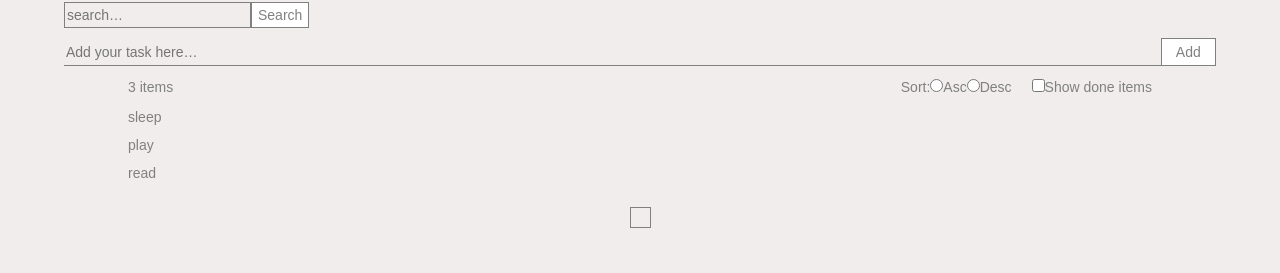
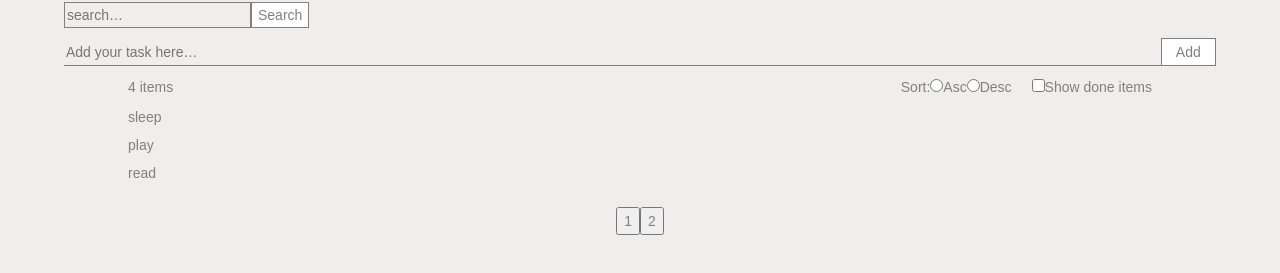
Before and after one commit to keehl1213/frontend_training, a React app in the folder frontend/: page / in a window 1280 px wide. Shown: the part 179-452 px from the top of the page. Built offline with nearby package versions, Linux system fonts and the light colour scheme.

Commit message:
pagination

```diff
--- a/frontend/src/App/App.js
+++ b/frontend/src/App/App.js
@@ -1,4 +1,4 @@
-import React, { useState } from 'react';
+import React, { useEffect, useState } from 'react';
 import * as Style from "./Style";
 import TodoAct from "./components/TodoAct";
 import Date from "./components/DateFormat";
@@ -7,7 +7,7 @@ const Data = [
   {
     id: 1,
     title: 'eat',
-    doneTime: '2020/10/06 02:02'
+    doneTime: '2020/10/23'
   },
   {
     id: 2,
@@ -24,6 +24,21 @@ const Data = [
     title: 'read',
     doneTime: ''
   },
+  {
+    id: 5,
+    title: 'learn1',
+    doneTime: '2020/10/23'
+  },
+  {
+    id: 5,
+    title: 'learn2',
+    doneTime: ''
+  },
+  {
+    id: 5,
+    title: 'learn3',
+    doneTime: '2020/10/23'
+  },
 ];
 
 const App = () => {
@@ -31,12 +46,12 @@ const App = () => {
   const [title, setTitle] = useState('');
   const [search, setSearch] = useState('');
   const [doneChecked, setDoneChecked] = useState(false);
-  // const [pageNum, setPageNum] = useState(0);
+  const [isSearched, setIsSearched] = useState(false);
+  const [searchResult, setSearchResult] = useState([]);
 
-
-  const needTodoList = list.filter((item) => !item.doneTime);
-  const listLength = list.length;
-  const todoListLength = needTodoList.length;
+  const todoList = list.filter((item) => !item.doneTime);
+  const [listLength, setListLength] = useState(todoList.length);
+  const [pageNum, setPageNum] = useState(0);
 
   const addItems = () => {
     const id = Math.random();
@@ -59,9 +74,13 @@ const App = () => {
   };
 
   const searchItem = () => {
-    const newList = list.filter((array) => array.title.toLowerCase().includes(search.toLowerCase()));
-    setList(newList);
-    setSearch('');
+    if (search) {
+      const newList = list.filter((array) => array.title.toLowerCase().includes(search.toLowerCase()));
+      setSearchResult(newList);
+      setSearch('');
+      setIsSearched(true);
+      setListLength(newList.length);
+    }
   };
 
   const sortFuc = (e) => {
@@ -93,11 +112,26 @@ const App = () => {
     }
   };
 
-  // const pageTotalNum = () => {
-  //   const page = listLength / 3;
-  //   const totalPage = Math.ceil(page);;
-  // }
+  const handleDoneClick = () => {
+    setDoneChecked(!doneChecked);
+    if (!isSearched) {
+      setListLength(!doneChecked ? list.length : todoList.length);
+    }
+  };
 
+  const showPage = () => {
+    const page = [];
+    (isSearched ? searchResult : list)
+    .filter((item) => (!doneChecked ? !item.doneTime : true))
+    .forEach((element, index) => { if (index % 3 === 0) { page.push(index); } });
+    return (
+      page.map((item, index) => (
+        <button type="submit" onClick={() => setPageNum(index)}>
+          {index + 1}
+        </button>
+      ))
+    );
+  };
   return (
     <Style.Container>
       <Style.Header>
@@ -141,7 +175,7 @@ const App = () => {
         </Style.AddList>
         <Style.ListBox>
           <Style.Item>
-            <Style.ListText>{doneChecked ? listLength : todoListLength} items</Style.ListText>
+            <Style.ListText>{listLength} items</Style.ListText>
             <Style.ListText>
               <Style.Box>
                   Sort:
@@ -163,7 +197,7 @@ const App = () => {
               <Style.Box>
                 <input
                   type="checkbox"
-                  onClick={() => setDoneChecked(!doneChecked)}
+                  onClick={handleDoneClick}
                   checked={doneChecked}
                 />
                 Show done items
@@ -172,7 +206,10 @@ const App = () => {
           </Style.Item>
           <Style.ListShow>
             {
-              list
+              (isSearched ? searchResult : list)
+              // .filter((array) => (isSearched ? array.title.toLowerCase().includes(search.toLowerCase()) : true))
+              .filter((item) => (!doneChecked ? !item.doneTime : true))
+              .slice(pageNum * 3, 3 * (pageNum + 1))
               .map((item) => (
                 <TodoAct
                   item={item}
@@ -184,11 +221,9 @@ const App = () => {
             }
           </Style.ListShow>
         </Style.ListBox>
-        <Style.ContentBox>
-          <Style.PageBox>
-            {/* {totalPage} */}
-          </Style.PageBox>
-        </Style.ContentBox>
+        <Style.Page>
+          {showPage()}
+        </Style.Page>
       </Style.ContentBox>
     </Style.Container>
   );
--- a/frontend/src/App/Style.js
+++ b/frontend/src/App/Style.js
@@ -116,11 +116,16 @@ export const Box = styled.div`
   }
 `;
 
-export const PageBox = styled.div`
+export const Page = styled.div`
   display: flex;
   justify-content: center;
   align-items: center;
-  border: 1.5px solid gray;
-  width: 1.5em;
-  height:1.5em;
+  .button{
+    display: flex;
+    justify-content: center;
+    align-items: center;
+    border: 1.5px solid gray;
+    width: 1.5em;
+    height:1.5em;
+  }
 `;
```
